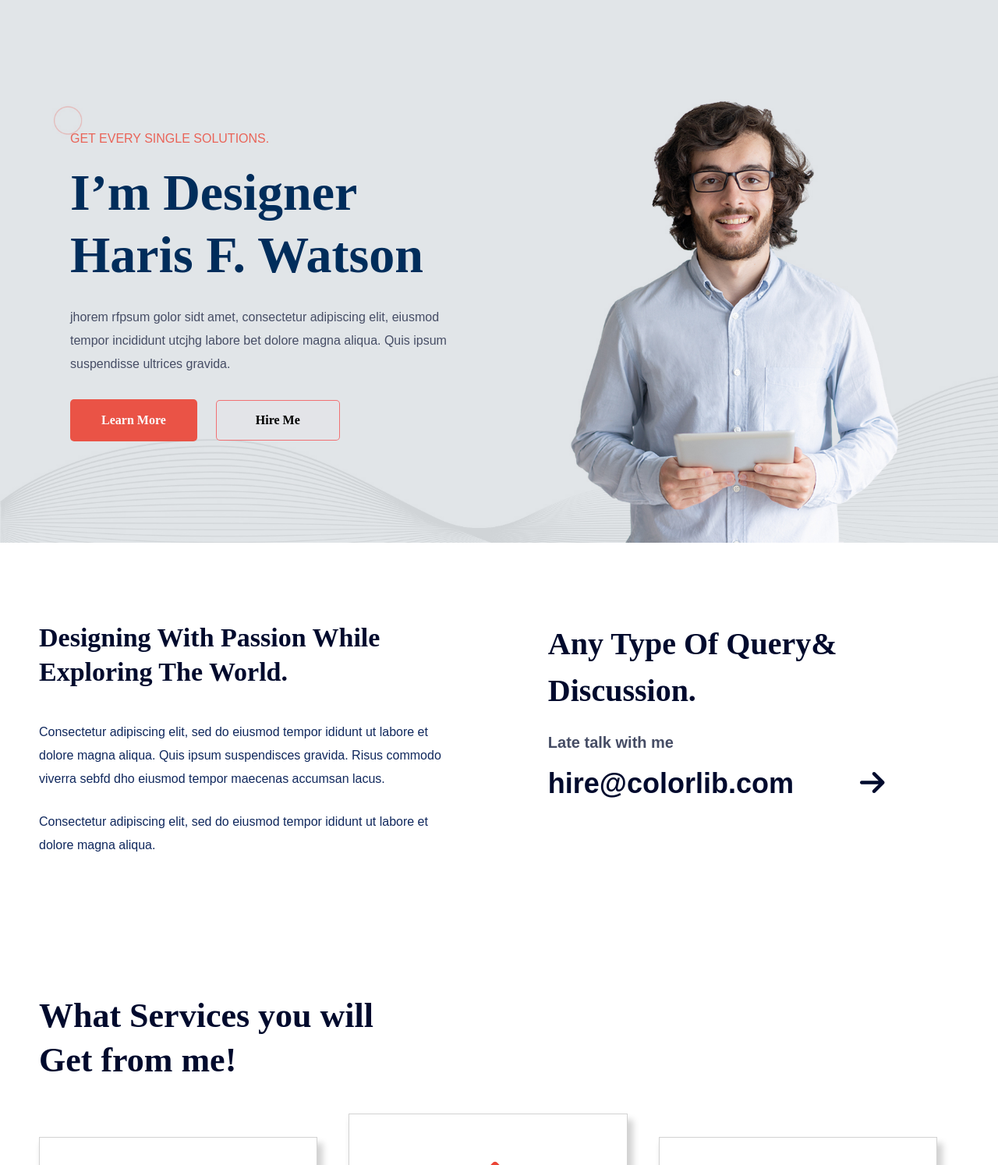
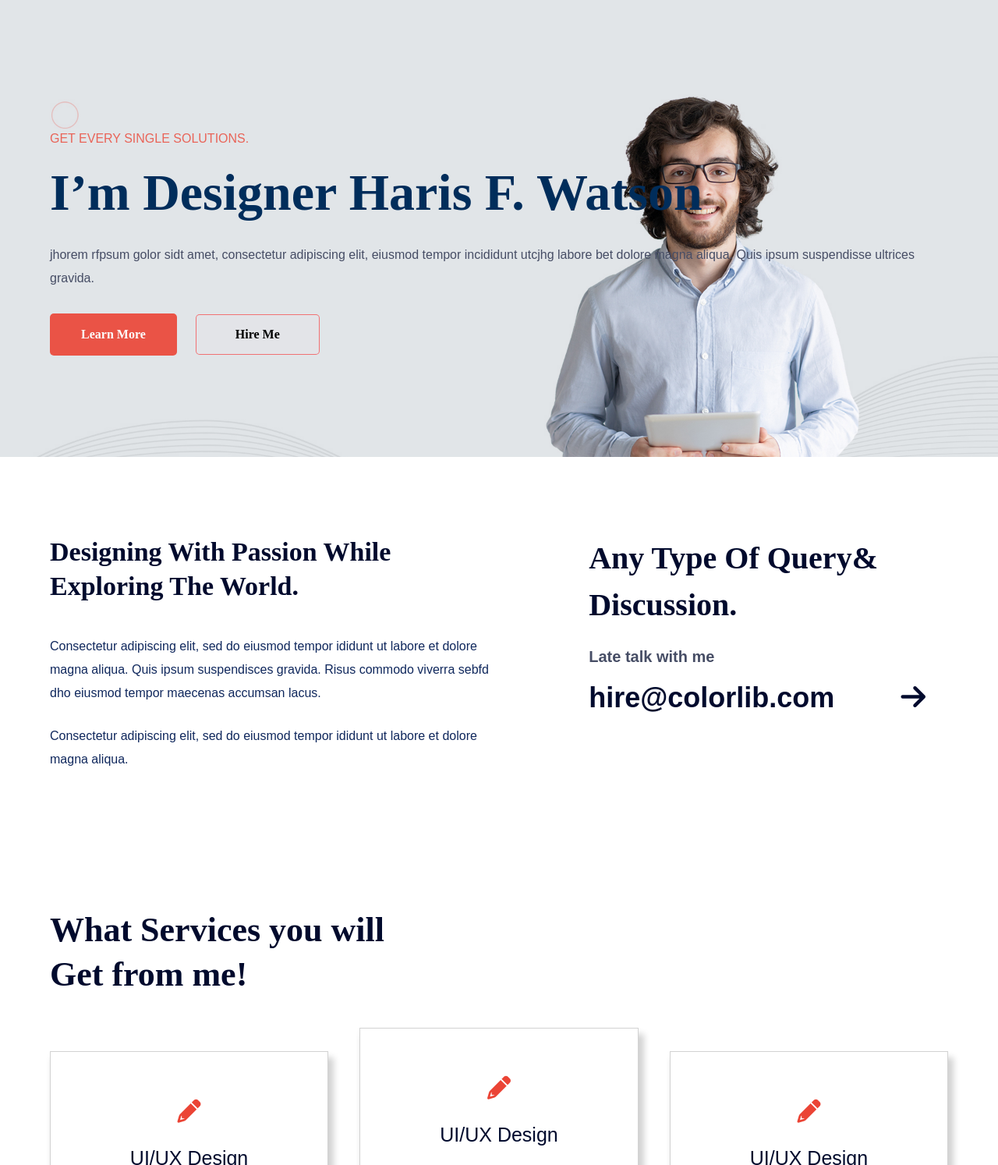
Before and after one commit to Naser-Nayem/Portfolio_website, a plain HTML site: page index.html in a window 1280 px wide. Shown: the part 106-1600 px from the top of the page at 78% size. Drawn offline with Linux system fonts and the light colour scheme.

Commit message:
Update style.css

```diff
--- a/assets/css/style.css
+++ b/assets/css/style.css
@@ -34,6 +34,7 @@ li{
     display: flex;
     justify-content: space-between;
     width: 90%;
+    max-width: 1200px;
     /*border: 1px solid black;*/
     margin: 0px auto;
     padding: 25px 0px;
@@ -89,11 +90,16 @@ li{
     padding-bottom: 120px;
 }
 .personal-info-container {
-    width: 40%;
+    width: 90%;
+    max-width: 1200px;
     /*border: 1px solid red;*/
-    margin-left: 90px;
+    /*margin-left: 90px;*/
+    margin: 0px auto;
     padding: 0px 0px 10px 0px;
 
+}
+.personalinfo-container2 {
+    width: 40%;
 }
 .personal-info-container h5{
     font-size: 16px;
@@ -170,9 +176,11 @@ button.hire-me a:hover{
     margin-bottom: 150px;
 }
 .query-container {
-    width: 85%;
+    width: 90%;
+    max-width: 1200px;
     /*border: 1px solid black;*/
-    margin-left: 50px;
+    /*margin-left: 50px;*/
+    margin: 0px auto;
 }
 .flex-query {
     display: flex;
@@ -234,8 +242,10 @@ section.service-getfrom {
 }
 .getfrom-container{
 	width: 90%;
+    max-width: 1200px;
     /*border: 1px solid black;*/
-    margin-left: 50px;
+    /*margin-left: 50px;*/
+    margin: 0px auto;
 }
 .getfrom-content {
     width: 40%;
@@ -310,6 +320,7 @@ section.service-getfrom {
 }
 .getfor-me-container{
     width: 90%;
+    max-width: 1200px;
     /*border: 1px solid black;*/
     margin: 0px auto;
 }
```
